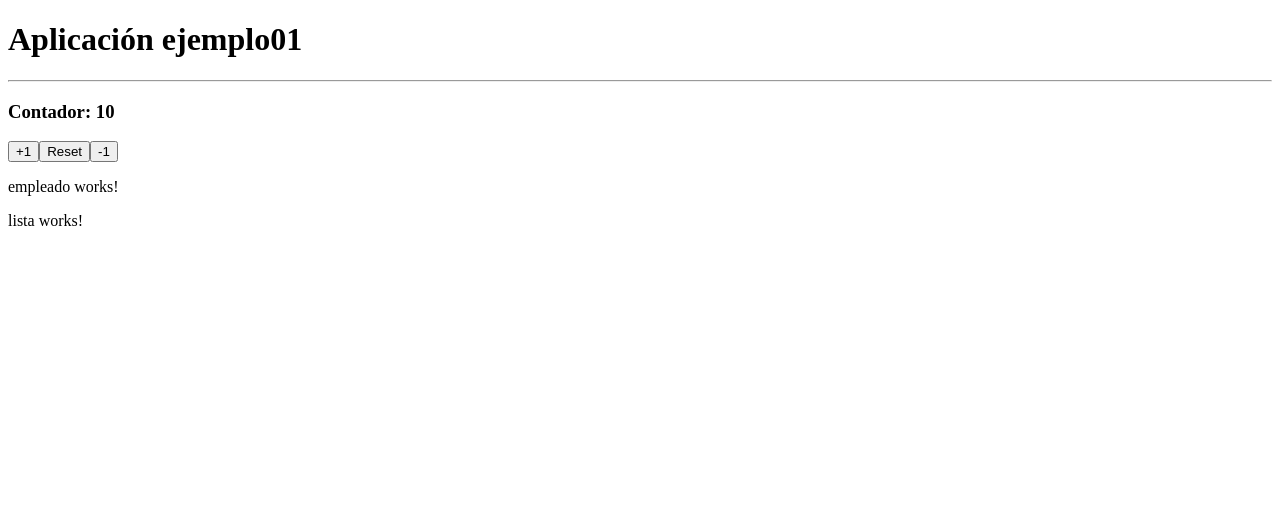
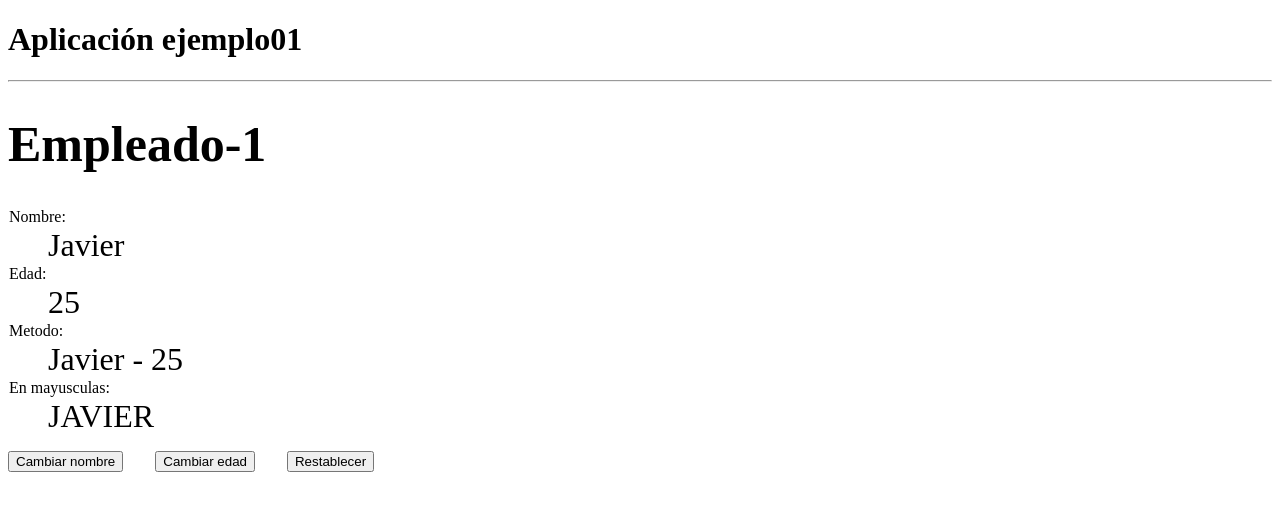
Before and after one commit to AnthonyAbril/Ejemplo01, an Angular app: page / in a window 1280 px wide. Shown: the top 510 px of the page. Built offline with nearby package versions, Linux system fonts and the light colour scheme.

Commit message:
empleado hecho

```diff
--- a/angular.json
+++ b/angular.json
@@ -101,5 +101,8 @@
         }
       }
     }
+  },
+  "cli": {
+    "analytics": false
   }
 }
--- a/src/app/app.component.html
+++ b/src/app/app.component.html
@@ -1,5 +1,5 @@
 <h1>Aplicación {{ title }}</h1>
 <hr>
-<app-contador> </app-contador>
+<!--<app-contador> </app-contador>-->
 <app-empleados-empleado> </app-empleados-empleado>
-<app-empleados-lista></app-empleados-lista>
+<!--<app-empleados-lista></app-empleados-lista>-->
--- a/src/app/empleados/empleado/empleado.component.html
+++ b/src/app/empleados/empleado/empleado.component.html
@@ -1 +1,20 @@
-<p>empleado works!</p>
+<h1>Empleado-1</h1>
+<dl>
+    <td>Nombre:</td>
+    <dd>{{ empleado1.nombre }}</dd>
+    <td>Edad:</td>
+    <dd>{{ empleado1.edad }}</dd>
+    <td>Metodo:</td>
+    <dd>{{getNombreEdad()}}</dd>
+    <td>En mayusculas:</td>
+    <dd>{{enMayusculaNombre}}</dd>
+</dl>
+<!-- SI EL BOTON NO CUMPLE LA CONDICION NO APARECERA -->
+<button *ngIf="empleado1.nombre !== 'Paco'"
+(click)="cambiaEmpleado()">Cambiar nombre</button>
+
+<button *ngIf="empleado1.edad !== 44" class="ml2"
+(click)="cambiaEdad()">Cambiar edad</button>
+
+<!-- BOTON PARA RESTABLECER VALORES -->
+<button class="ml2" (click)="restableceValores()">Restablecer</button>
--- a/src/app/empleados/empleado/empleado.component.ts
+++ b/src/app/empleados/empleado/empleado.component.ts
@@ -1,10 +1,36 @@
 import { Component } from '@angular/core';
+import { Empleado } from './empleado'; //importamos la clase Empleado
 
 @Component({
   selector: 'app-empleados-empleado',
+  standalone:false,
   templateUrl: './empleado.component.html',
   styleUrl: './empleado.component.css'
 })
 export class EmpleadoComponent {
+  public empleado1: Empleado = new Empleado('Javier',25);
 
+  //definimos funcion get de el nombre en mayuscula
+  get enMayusculaNombre():string{
+    return this.empleado1.nombre.toUpperCase();
+  }
+
+  //definimos metodo
+  getNombreEdad():string{
+    return `${ this.empleado1.nombre} - ${ this.empleado1.edad}`;
+  }
+
+  //metodo que cambia el nombre
+  cambiaEmpleado():void{
+    this.empleado1.nombre = 'Paco';
+  }
+  //metodo que cambia la edad
+  cambiaEdad():void{
+    this.empleado1.edad = 44;
+  }
+
+  restableceValores():void{
+    this.empleado1.nombre = 'Javier';
+    this.empleado1.edad = 25;
+  }
 }
--- /dev/null
+++ b/src/app/empleados/empleado/empleado.ts
@@ -0,0 +1,6 @@
+export class Empleado{
+  constructor(
+    public nombre:string,
+    public edad:number
+  ){};
+}
```
